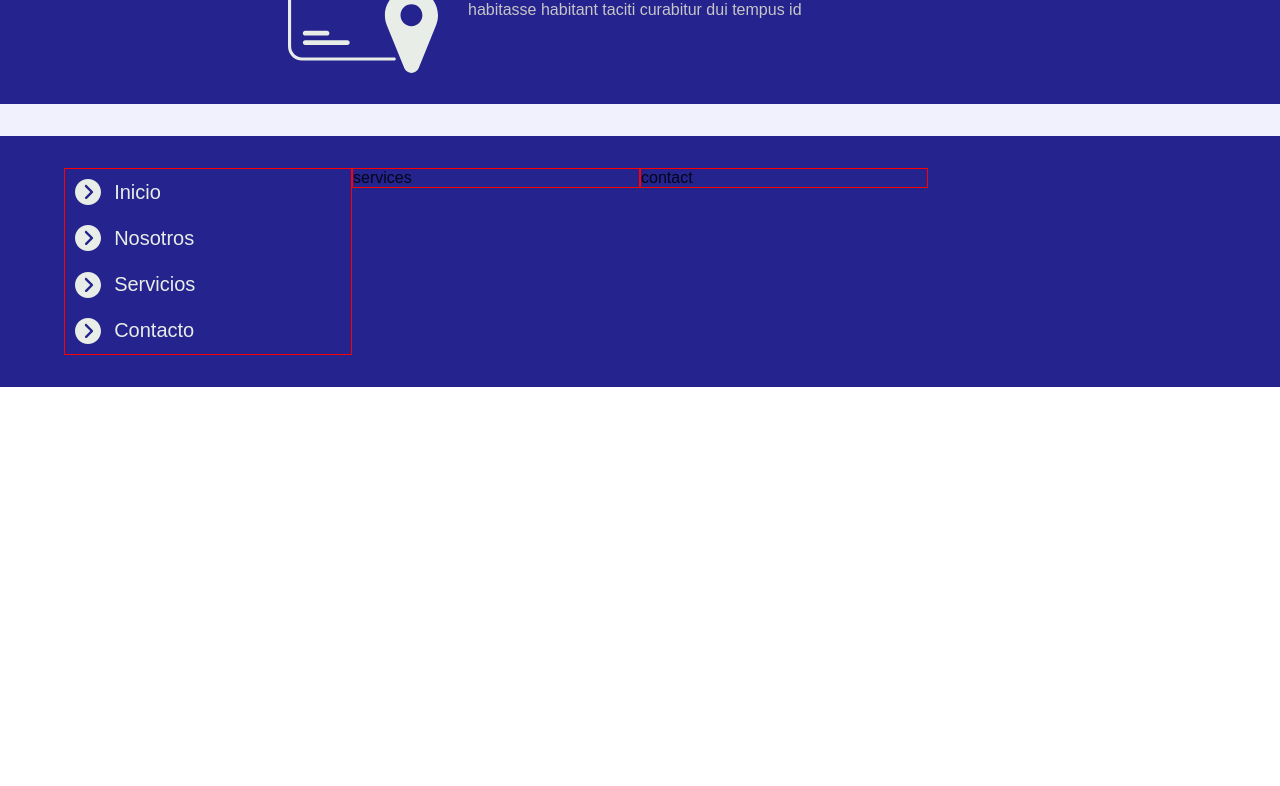
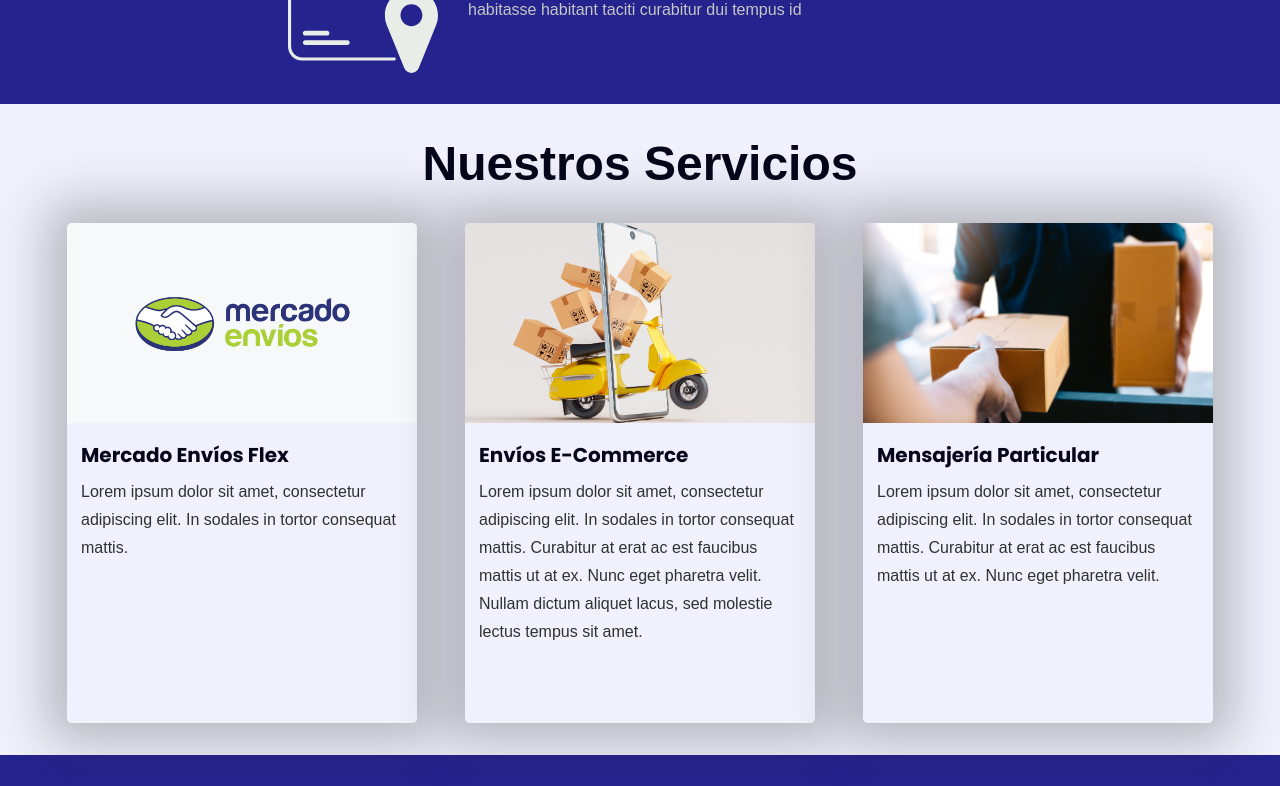
Before and after one commit to TomyAlberdi/envios-web, a React (Vite) app: page / in a window 1280 px wide. Shown: the part 1300-2086 px from the top of the page. Before the commit the page ends 1687 px from the top, so only its background shows below. Built offline with nearby package versions, Linux system fonts and the light colour scheme; a web font is replaced by a local one.

Commit message:
Added ServiceList to Home

```diff
--- a/src/Pages/Home/Home.jsx
+++ b/src/Pages/Home/Home.jsx
@@ -1,4 +1,5 @@
 import Introduction from "../../Components/Introduction/Introduction";
+import ServicesList from "../../Components/ServicesList/ServicesList";
 
 const Home = () => {
   return (
@@ -9,6 +10,8 @@ const Home = () => {
         <h5>Lorem ipsum dolor sit amet, consectetur adipiscing elit. </h5>
       </div>
       <Introduction />
+      <h2 className="titleServices">Nuestros Servicios</h2>
+      <ServicesList />
     </section>
   );
 };
--- a/src/Pages/Home/_Home.scss
+++ b/src/Pages/Home/_Home.scss
@@ -3,7 +3,8 @@
 section.Home {
   div {
     &.header {
-      background-image: linear-gradient(rgba(0, 0, 0, 0.6), rgba(0, 0, 0, 0.6)), url("/stock-package.jpeg");
+      background-image: linear-gradient(rgba(0, 0, 0, 0.6), rgba(0, 0, 0, 0.6)),
+        url("/stock-package.jpeg");
       h3 {
         font-size: 3rem;
         font-weight: 500;
@@ -22,4 +23,9 @@ section.Home {
       }
     }
   }
+  h2.titleServices {
+    font-size: 3rem;
+    text-align: center;
+    font-weight: 800;
+  }
 }
```
